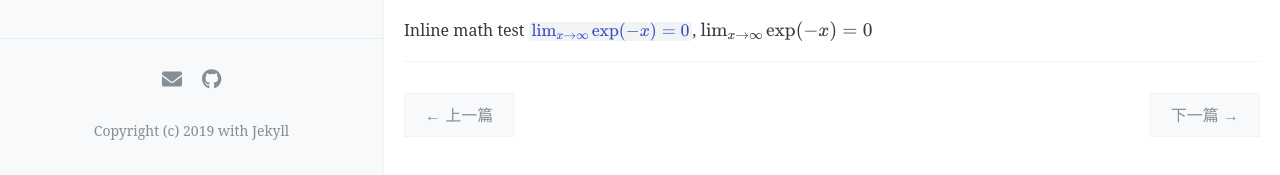
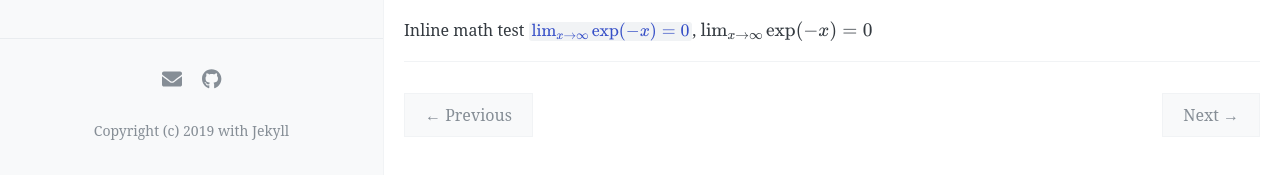
Before and after one commit to hjyoon/hjyoon.github.io, a Jekyll site: the page built from _posts/backup/2019-07-24-math-test.md, in a window 1280 px wide and 1098 px high. Shown: the part 920-1095 px from the top of the window. Built offline with Jekyll 4.4.1, drawn with Linux system fonts in a browser that asks for light colours; formulas are drawn with MathJax 3; comment, search, counter and statistics services are not loaded.

Commit message:
Update post.html

```diff
--- a/_layouts/post.html
+++ b/_layouts/post.html
@@ -37,14 +37,14 @@ layout: default
   {% if page.previous.url %}
     <span class="prev" >
       <a href="{{ site.url }}{{ site.baseurl }}{{ page.previous.url }}">
-        ← 上一篇
+        ← Previous
       </a>
     </span>
   {% endif %}
   {% if page.next.url %}
     <span class="next" >
       <a href="{{ site.url }}{{ site.baseurl }}{{ page.next.url }}">
-        下一篇 →
+        Next →
       </a>
     </span>
   {% endif %}
```
